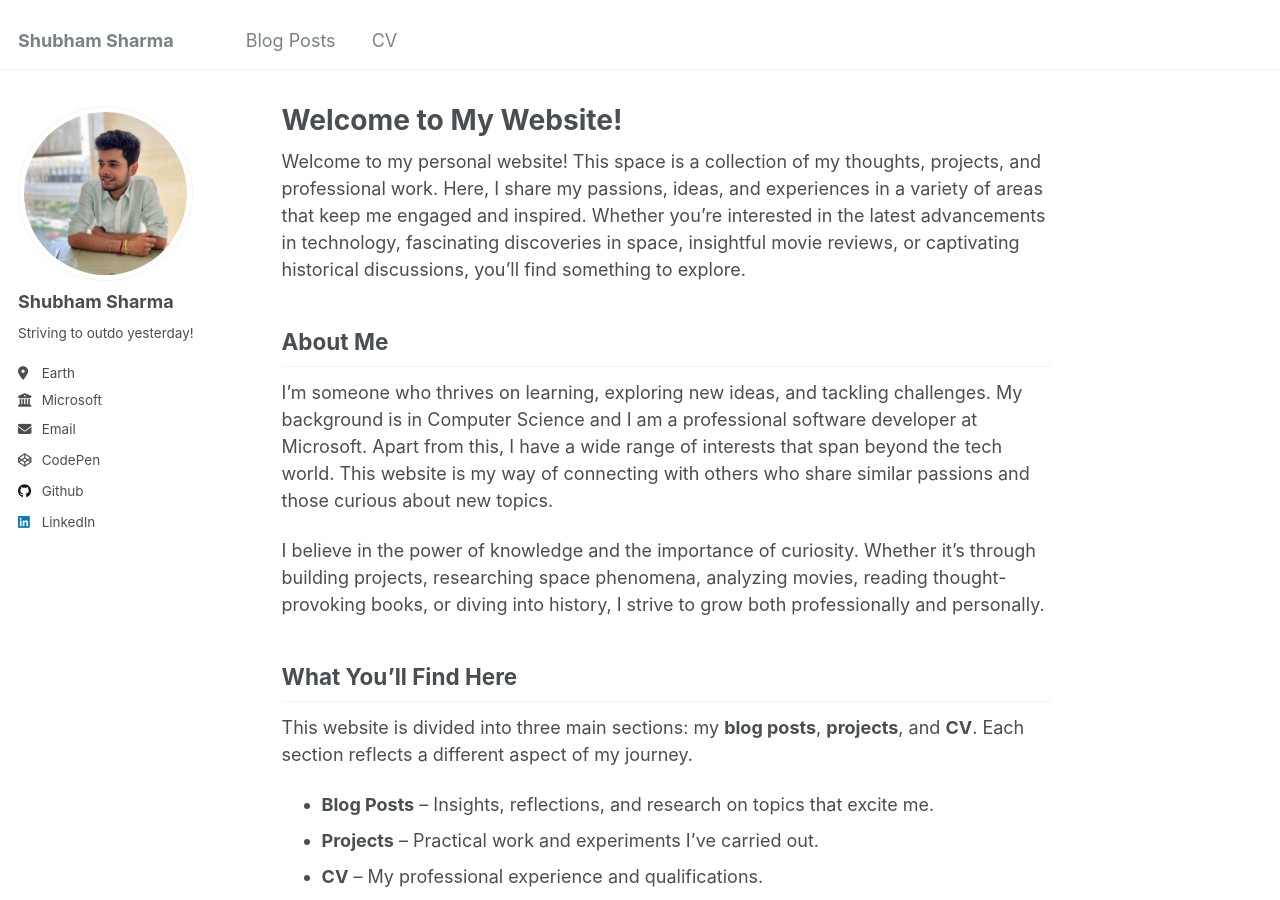
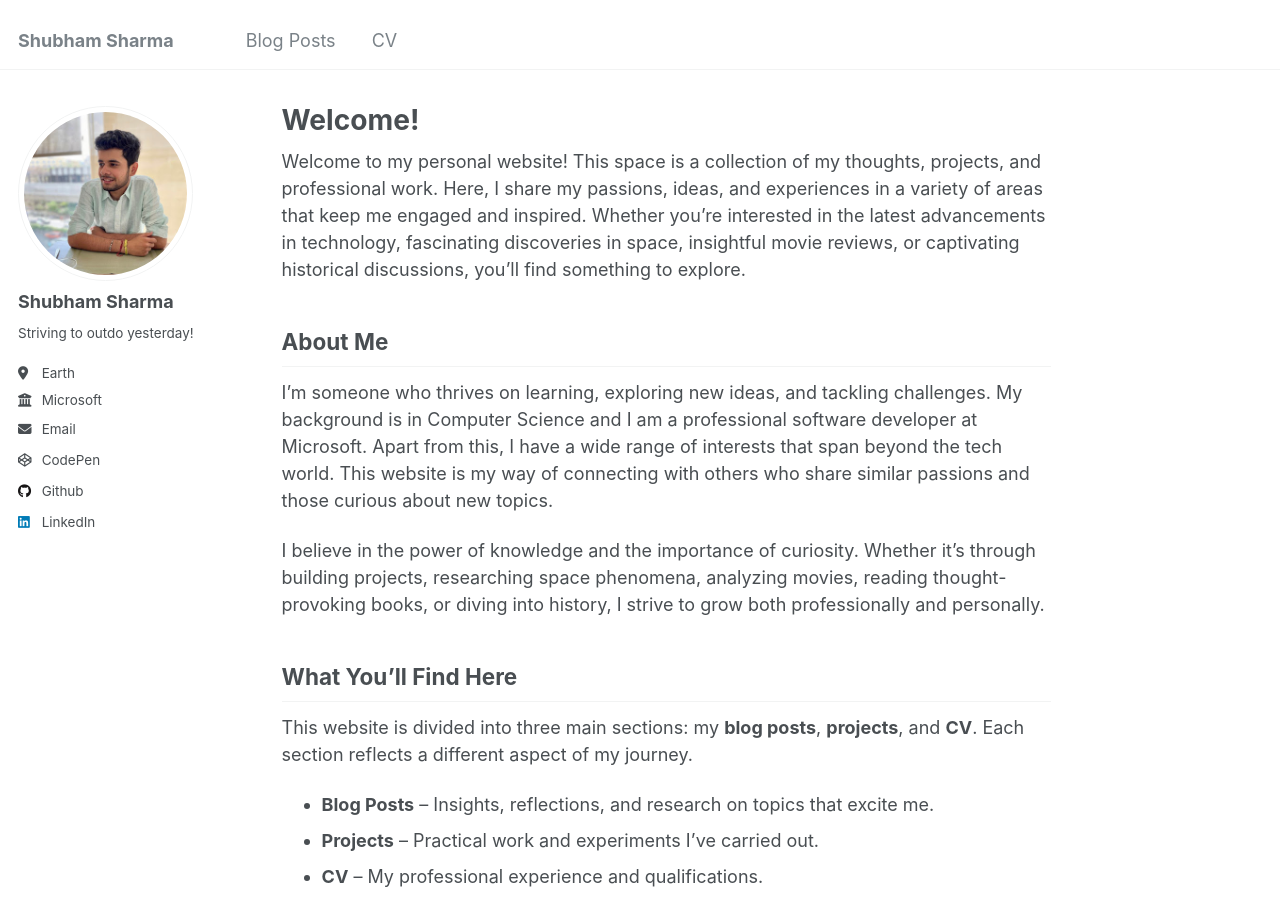
Before and after one commit to shubhamsrkdev/shubhamsrkdev.github.io, a Jekyll site: the page built from _pages/about.md, in a window 1280 px wide and 900 px high. Built offline with Jekyll 4.4.1, drawn with Linux system fonts in a browser that asks for light colours.

Commit message:
Update about.md

```diff
--- a/_pages/about.md
+++ b/_pages/about.md
@@ -1,6 +1,6 @@
 ---
 permalink: /
-title: "Welcome to My Website!"
+title: "Welcome!"
 author_profile: true
 redirect_from:
   - /about/
```
